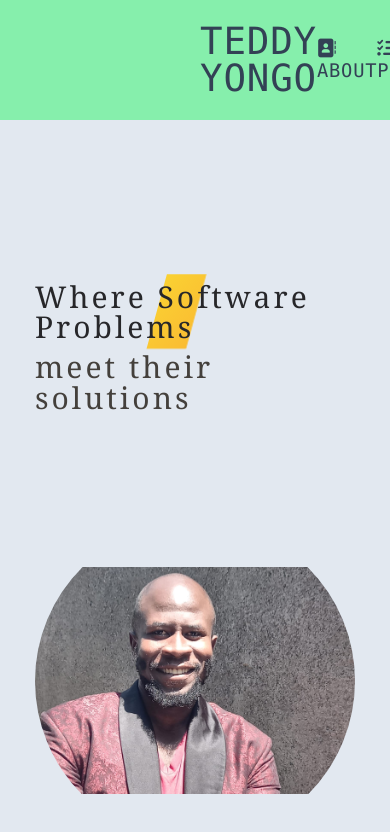
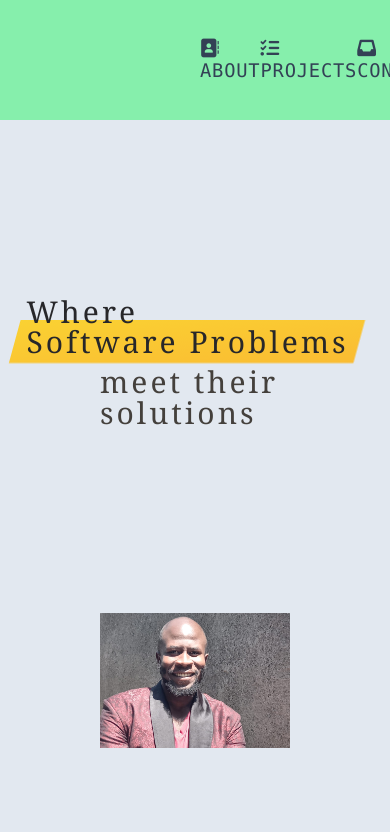
Before and after one commit to YTeyddie22/portfoliov2, a website built with Parcel: page src/index.html in a window 390 px wide. Built offline with nearby package versions, Linux system fonts and the light colour scheme.

Commit message:
fix for responsiveness

```diff
--- a/src/index.html
+++ b/src/index.html
@@ -25,8 +25,6 @@
 		<header class="header w-screen h-fit mb-8 z-30">
 			<nav
 				class="navigation w-full h-24 flex justify-around items-center tracking-wider bg-green-300 text-slate-700 px-80 py-24">
-				<h1 class="logo uppercase text-6xl" id="logo">Teddy Yongo</h1>
-
 				<ul
 					class="nav__links relative h-24 w-1/2 flex flex-row top-0 justify-around items-center text-3xl uppercase">
 					<li class="nav__item">
@@ -61,16 +59,18 @@
 			</nav>
 		</header>
 
-		<section class="top_about h-screen">
+		<section class="top_about h-screen flex justify-center">
 			<main
-				class="intro p-14 h-full w-full grid grid-cols-1 gap-14 sm:grid-cols-2">
+				class="intro h-full w-full grid grid-cols-1 gap-14 sm:grid-cols-2 max-w-7xl">
 				<section
 					class="intro_text text-4xl h-full w-full flex flex-col items-center justify-center">
 					<article class="intro_text top mr-6">
 						<h1
 							class="tracking-widest font-serif text-zinc-800 text-5xl mb-4">
 							Where
-							<span class="highlight">Software Problems</span>
+							<span class="highlight whitespace-nowrap"
+								>Software Problems</span
+							>
 						</h1>
 					</article>
 					<article class="intro_text bottom">
@@ -86,7 +86,7 @@
 					<img
 						src="./assets/images/profImage.jpg"
 						alt="intro_image"
-						class="rounded-full aspect-square h-fit object-contain" />
+						class="aspect-square h-fit object-contain" />
 				</section>
 			</main>
 		</section>
--- a/src/style.css
+++ b/src/style.css
@@ -261,6 +261,10 @@ body::-webkit-scrollbar {
 }
 
 @media screen and (max-width: 980px) {
+	.top_about {
+		padding-left: 10rem;
+		padding-right: 10rem;
+	}
 	.about {
 		padding-left: 10rem;
 		padding-right: 10rem;
```
Also changed, not shown: src/assets/tailwind/tailwind.css.
